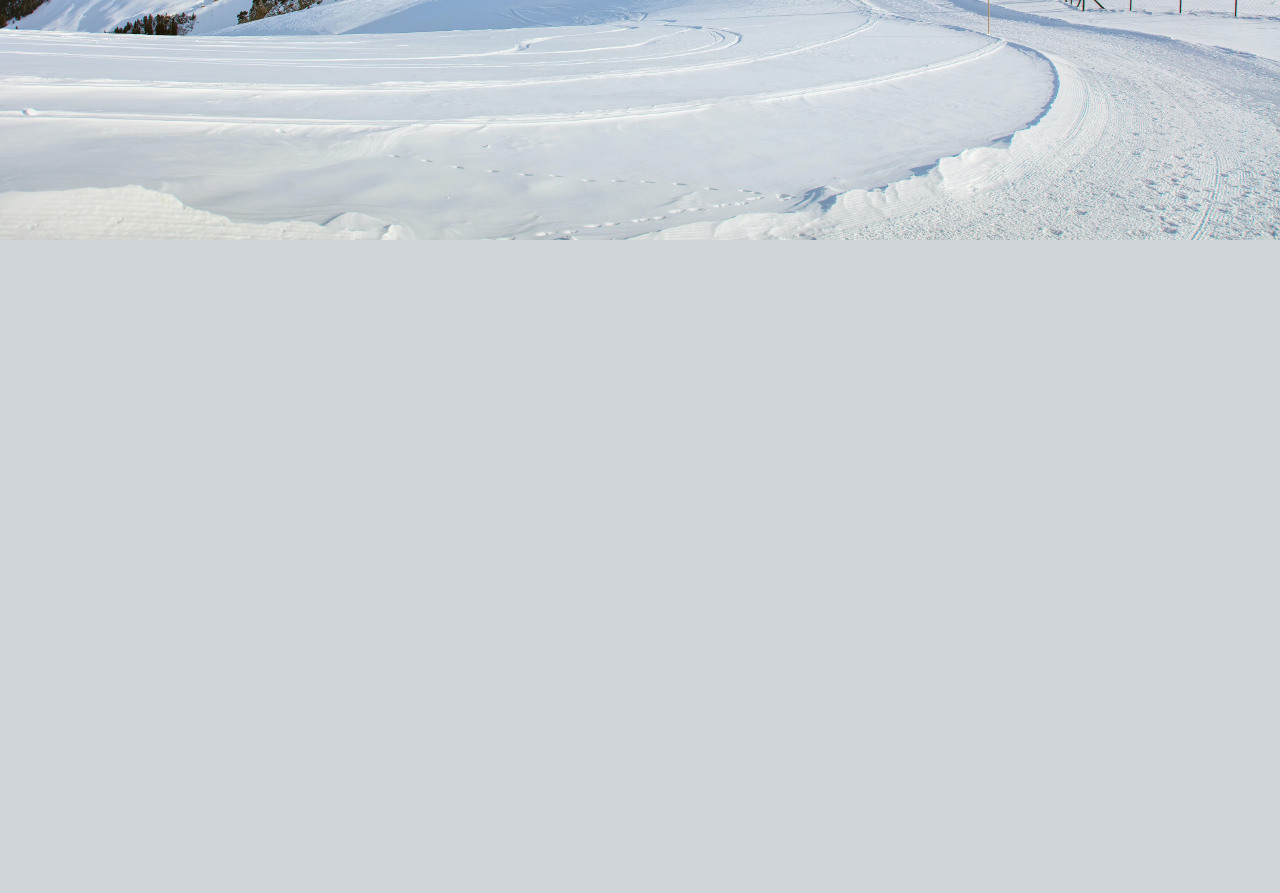
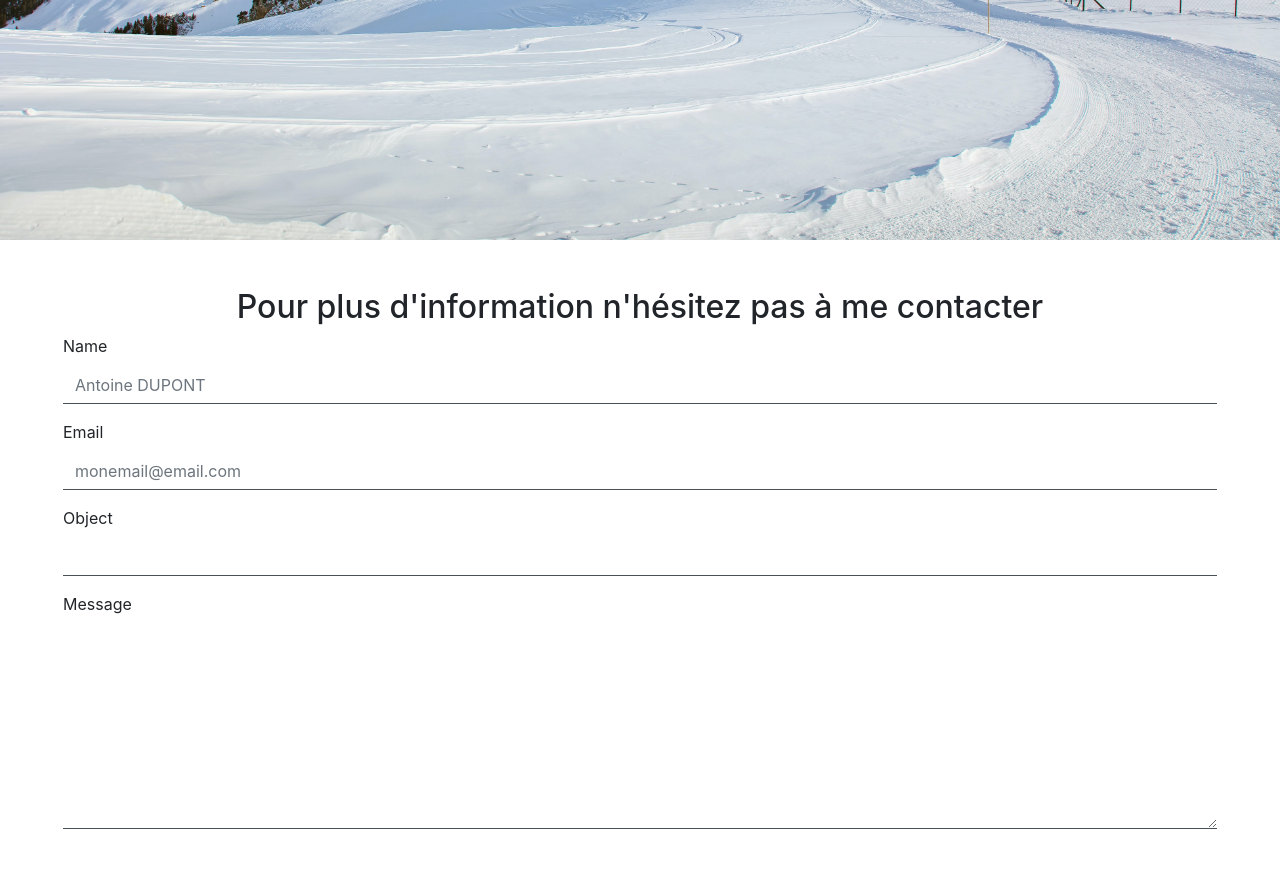
Before and after one commit to mathieuradjouki/portfolio, a PHP site: page / in a window 1280 px wide. Shown: the part 560-1453 px from the top of the page. Before the commit the page ends 800 px from the top, so only its background shows below. Run offline with PHP 8.4, Linux system fonts and the light colour scheme.

Commit message:
ajout formulaire de contact dans footer

```diff
--- a/footer.php
+++ b/footer.php
@@ -1,4 +1,35 @@
-
+<section class="contact p-5">
+  <div class="container-fluid">
+    <div class="row">
+      <div class="col-12">
+      <h2 class="text-center">Pour plus d'information n'hésitez pas à me contacter</h2>
+      </div>
+      <div class="row w-100 m-0">
+        <!--Form contact-->
+        <div class="col-12">
+          <form class="contact" name="contact" method="post">
+            <div class="form-group">
+              <label for="contact_name">Name</label>
+              <input type="text" placeholder="Antoine DUPONT" name="" id="contact_name" class="form-control input-contact">
+            </div>
+            <div class="form-group">
+              <label for="contact_email">Email</label>
+              <input type="text" placeholder="monemail@email.com" name="" id="contact_email"class="form-control input-contact">
+            </div>
+            <div class="form-group">
+              <label for="contact_object">Object</label>
+              <input type="text" name="" class="form-control input-contact" id="contact_object">
+            </div>
+            <div class="form-group">
+              <label for="contact_message">Message</label>
+              <textarea name="" rows="8" class="form-control input-contact"></textarea>
+            </div>
+          </form>
+        </div>
+      </div>
+    </div>
+  </div>
+</section>
     <script src="https://code.jquery.com/jquery-3.5.1.slim.min.js" integrity="sha384-DfXdz2htPH0lsSSs5nCTpuj/zy4C+OGpamoFVy38MVBnE+IbbVYUew+OrCXaRkfj" crossorigin="anonymous"></script>
     <script src="https://cdn.jsdelivr.net/npm/popper.js@1.16.0/dist/umd/popper.min.js" integrity="sha384-Q6E9RHvbIyZFJoft+2mJbHaEWldlvI9IOYy5n3zV9zzTtmI3UksdQRVvoxMfooAo" crossorigin="anonymous"></script>
     <script src="https://stackpath.bootstrapcdn.com/bootstrap/4.5.0/js/bootstrap.min.js" integrity="sha384-OgVRvuATP1z7JjHLkuOU7Xw704+h835Lr+6QL9UvYjZE3Ipu6Tp75j7Bh/kR0JKI" crossorigin="anonymous"></script>
--- a/main.css
+++ b/main.css
@@ -15,3 +15,11 @@ header{
   left: 50%;
   transform: translate(-50%, -50%);
 }
+/*footer*/
+
+/*form*/
+.input-contact{
+  border: none;
+  border-bottom: solid 1.5px;
+  border-radius: 0;
+}
```
